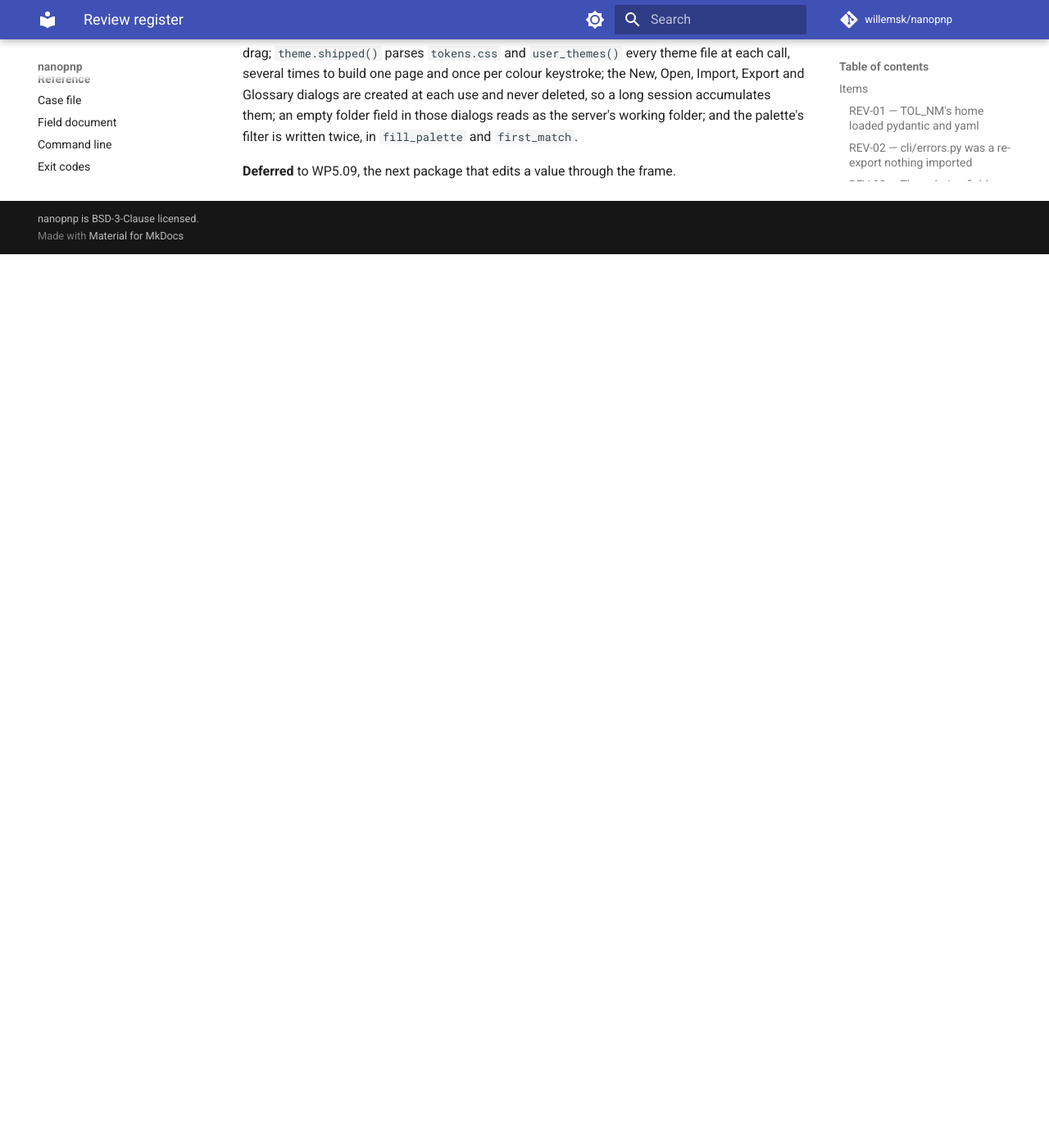
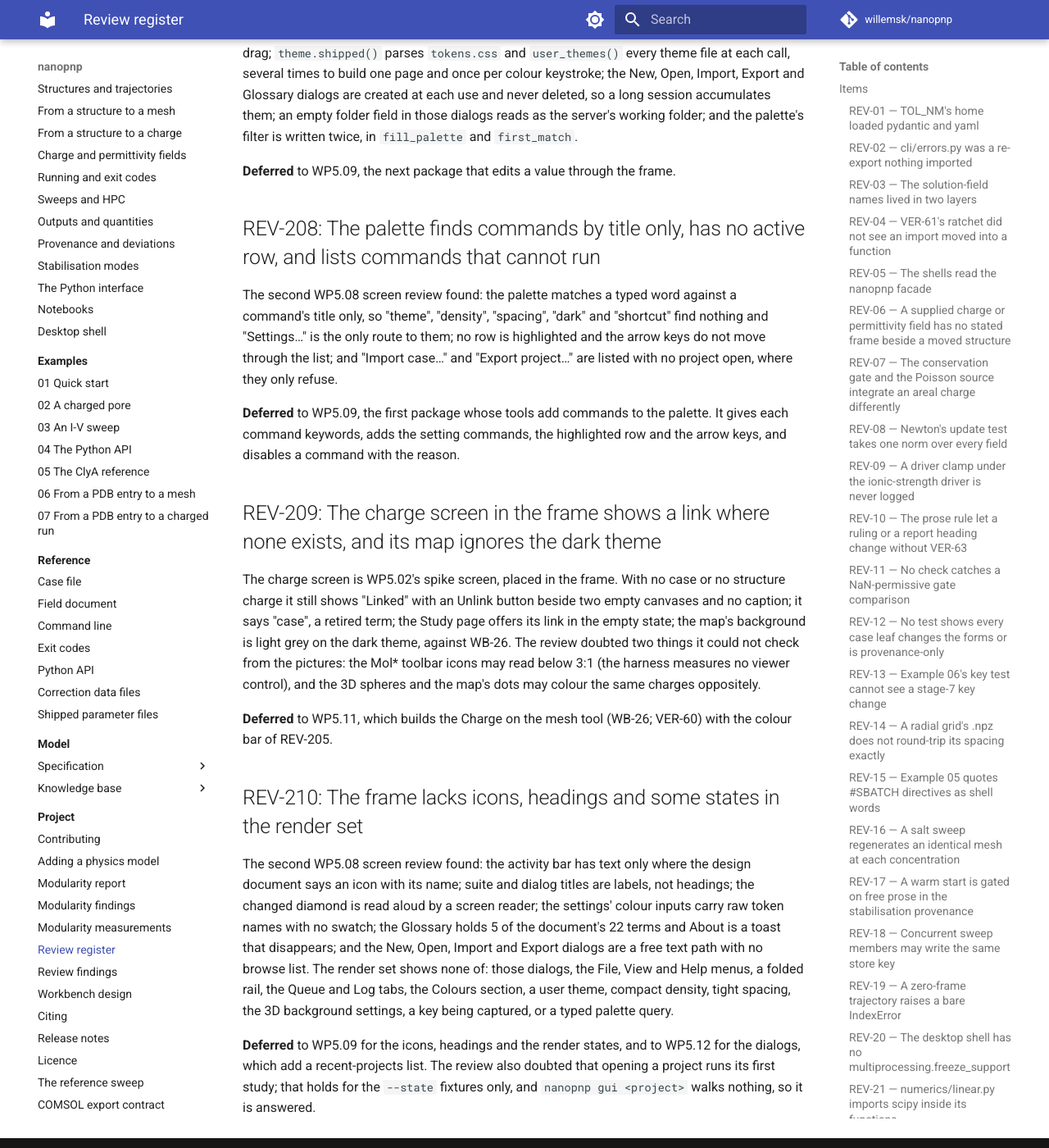
Before and after one commit to willemsk/nanopnp, an MkDocs documentation site: the page built from docs/project/review-items.md, in a window 1280 px wide and 1400 px high, scrolled down 83339 px. Shown: the whole window at 82% size. Built offline with MkDocs 1.6.1 and Material for MkDocs 9.7.7, drawn with Linux system fonts in a browser that asks for light colours; comment, search, counter and statistics services are not loaded; before the commit the page ends 83649 px from its top, so only the background shows below that.

Commit message:
fix: the frame's second screen review: project name, chord label, refusal text, reasons
WP5.08 screen review of shell-b9eb22e (FR-31, QR-16):

- the title bar reads "No project" with none open, and shows the palette's bound chord
- the changed list says "none" for a value with no default
- the settings' toggles and the Unlink button are no-caps; Duplicate says why it is off
- the Study page's refusal names no server path
- WB-31 records the tight spacing values

Open: REV-208, REV-209, REV-210, all deferred.

Co-Authored-By: Claude Sonnet 5.5 <noreply@anthropic.com>
Claude-Session: https://claude.ai/code/session_01DnBK7ftzTqaBGB8zR2Cfvd

```diff
--- a/docs/design/workbench.md
+++ b/docs/design/workbench.md
@@ -484,7 +484,7 @@ should address in one way or another."
 | WB-28 | The changed-from-default mark | Its own mark, on changed values only | A filled diamond in its own colour, never the accent, showing the default and a per-field reset; a study override (WB-16) an outlined diamond; the frame's count (WB-03) a button opening the list |
 | WB-29 | Where studies are made | Its own suite. The author, picking on the choice panels (RE1): "Now that I see the organisation, I think 'Study' should be its own fully fledged suite next to Molecular, Continuum, and Analysis" | Four suites and a run queue: *Molecular*, *Continuum*, *Study* (pairing the models, the overrides, the sweep, the charge on the mesh, a run's progress) and *Analysis* (the results explorer and the comparisons). Amends WB-02 and WB-11; §8.1's Phase 5 row says so |
 | WB-30 | The 3D view's background, reopening WB-26 | The author, marking the style tile's *molecular* direction: "Maybe the always black viewer is not needed, better to be user adjustable" | The Molecular suite's 3D view is near-black by default; the View tool sets it to near-black, the theme or white, saved per user, as part of the user's theme (§8.2.18 T8). The colour bars stay outlined at 3:1 on each |
-| WB-31 | The spacing, reopening WB-18 | The author, on the same direction: "Spacings can be even tighter" | The default theme's gaps and padding tighten at both densities (`--gap` 6 px and `--pad` 8 px by default, 4 px and 6 px compact); the type and the row heights stay, the targets at least 24 px (WB-24). Spacing is a user setting of the theme (§8.2.18 T8) |
+| WB-31 | The spacing, reopening WB-18 | The author, on the same direction: "Spacings can be even tighter" | The default theme's gaps and padding tighten at both densities (`--gap` 6 px and `--pad` 8 px by default, 4 px and 6 px compact); the type and the row heights stay, the targets at least 24 px (WB-24). Spacing is a user setting of the theme (§8.2.18 T8); its tight value is `--gap` 4 px and `--pad` 5.3 px, 2.7 px and 4 px at compact density (`data-spacing="tight"` in `tokens.css`) |
 | WB-32 | Hidden state | The author, marking the *model builder* board: "One of my major gripes with COMSOL though, is the sheer amount of "state" a GUI-based run has, and that everything is hidden in menu's or sub-menus, where an accidental click or scroll may invertedly change a settings" | Every setting of a tool is on its pane, never in a sub-menu; a setting is guarded against an accidental change, the means (the mouse wheel among them) left to the shell's package, the wheel rule "not a literal constraint" (§8.2.18 T8); every value away from its default is marked (WB-28) and counted (WB-03), and a study's overrides are listed with it (FR-34) |
 
 ## Glossary
--- a/docs/project/review-items.md
+++ b/docs/project/review-items.md
@@ -2693,3 +2693,21 @@ The WP5.08 code review found four limits of `Project.export`. Two result files o
 The WP5.08 code review found: a splitter's change event writes the project file at every step of a drag; `theme.shipped()` parses `tokens.css` and `user_themes()` every theme file at each call, several times to build one page and once per colour keystroke; the New, Open, Import, Export and Glossary dialogs are created at each use and never deleted, so a long session accumulates them; an empty folder field in those dialogs reads as the server's working folder; and the palette's filter is written twice, in `fill_palette` and `first_match`.
 
 **Deferred** to WP5.09, the next package that edits a value through the frame.
+
+## REV-208: The palette finds commands by title only, has no active row, and lists commands that cannot run
+
+The second WP5.08 screen review found: the palette matches a typed word against a command's title only, so "theme", "density", "spacing", "dark" and "shortcut" find nothing and "Settings…" is the only route to them; no row is highlighted and the arrow keys do not move through the list; and "Import case…" and "Export project…" are listed with no project open, where they only refuse.
+
+**Deferred** to WP5.09, the first package whose tools add commands to the palette. It gives each command keywords, adds the setting commands, the highlighted row and the arrow keys, and disables a command with the reason.
+
+## REV-209: The charge screen in the frame shows a link where none exists, and its map ignores the dark theme
+
+The charge screen is WP5.02's spike screen, placed in the frame. With no case or no structure charge it still shows "Linked" with an Unlink button beside two empty canvases and no caption; it says "case", a retired term; the Study page offers its link in the empty state; the map's background is light grey on the dark theme, against WB-26. The review doubted two things it could not check from the pictures: the Mol* toolbar icons may read below 3:1 (the harness measures no viewer control), and the 3D spheres and the map's dots may colour the same charges oppositely.
+
+**Deferred** to WP5.11, which builds the Charge on the mesh tool (WB-26; VER-60) with the colour bar of REV-205.
+
+## REV-210: The frame lacks icons, headings and some states in the render set
+
+The second WP5.08 screen review found: the activity bar has text only where the design document says an icon with its name; suite and dialog titles are labels, not headings; the changed diamond is read aloud by a screen reader; the settings' colour inputs carry raw token names with no swatch; the Glossary holds 5 of the document's 22 terms and About is a toast that disappears; and the New, Open, Import and Export dialogs are a free text path with no browse list. The render set shows none of: those dialogs, the File, View and Help menus, a folded rail, the Queue and Log tabs, the Colours section, a user theme, compact density, tight spacing, the 3D background settings, a key being captured, or a typed palette query.
+
+**Deferred** to WP5.09 for the icons, headings and the render states, and to WP5.12 for the dialogs, which add a recent-projects list. The review also doubted that opening a project runs its first study; that holds for the `--state` fixtures only, and `nanopnp gui <project>` walks nothing, so it is answered.
```
Also changed, not shown: docs/code_reviews/CODE_REVIEW_033.md (+11 -0 lines), docs/project/review-findings.md (+3 -0 lines), 4 other files.
